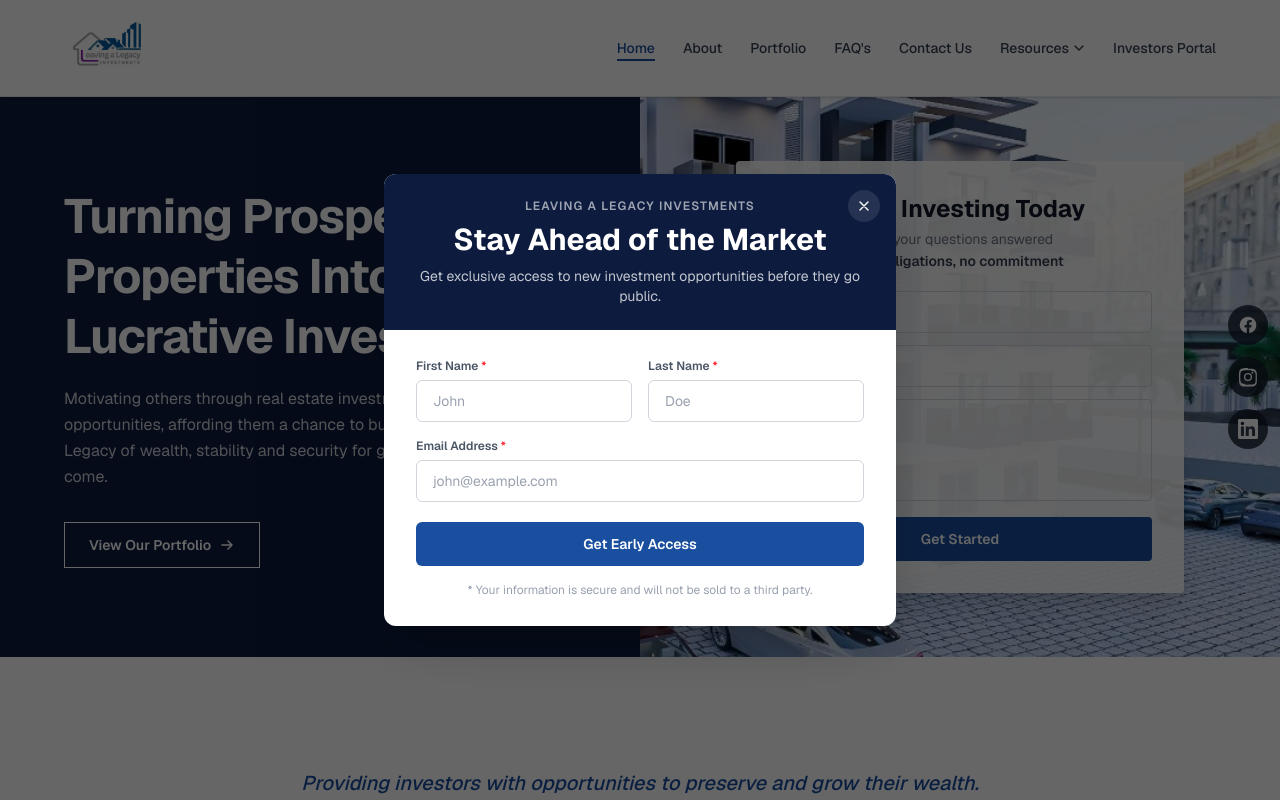
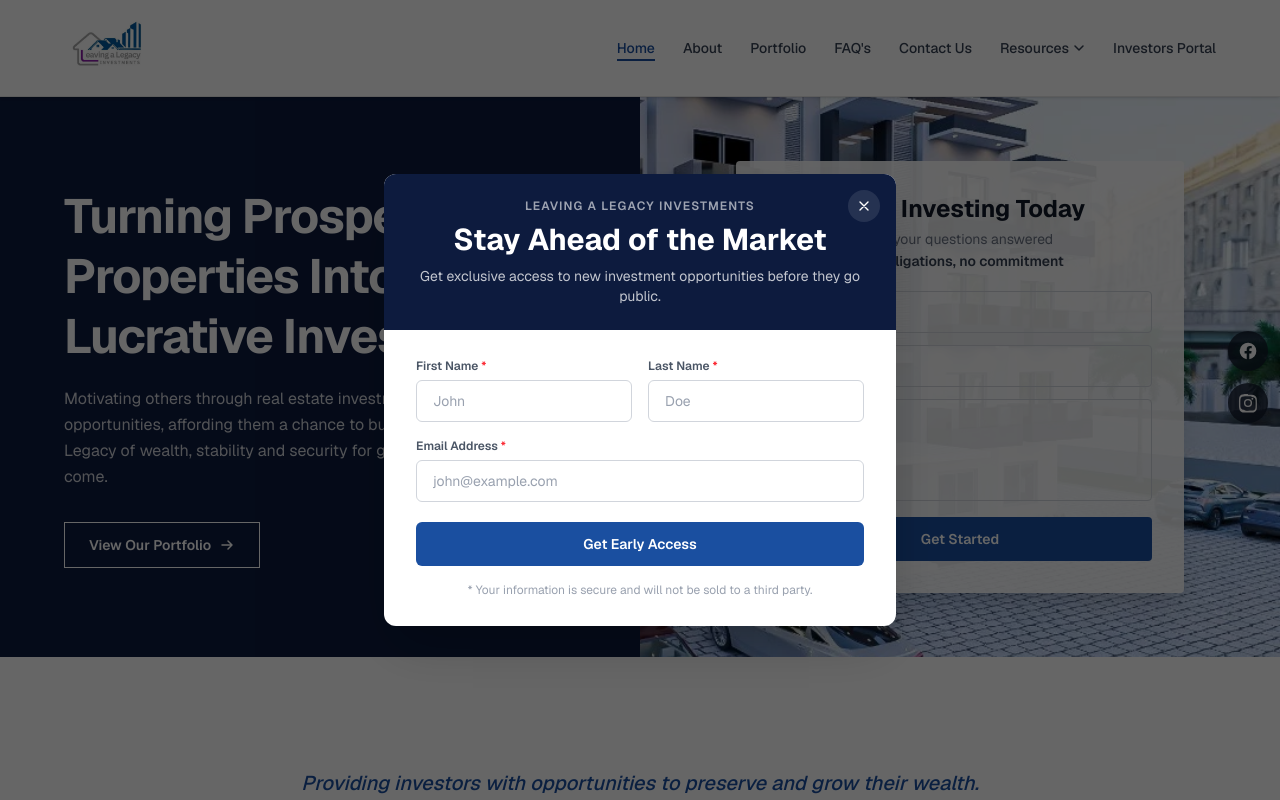
Before and after one commit to Mozisha/leaving-a-legacy-investments, a Next.js app: page / in a window 1280 px wide. Shown: the top 800 px of the page. Built offline with nearby package versions, Linux system fonts and the light colour scheme.

Commit message:
Update favicon and home page

```diff
--- a/src/app/(marketing)/page.tsx
+++ b/src/app/(marketing)/page.tsx
@@ -52,18 +52,18 @@
   );
 }
 
-function LinkedInIcon() {
-  return (
-    <svg viewBox="0 0 24 24" fill="currentColor" aria-hidden="true" className="h-5 w-5">
-      <path d="M20.447 20.452h-3.554v-5.569c0-1.328-.027-3.037-1.852-3.037-1.853 0-2.136 1.445-2.136 2.939v5.667H9.351V9h3.414v1.561h.046c.477-.9 1.637-1.85 3.37-1.85 3.601 0 4.267 2.37 4.267 5.455v6.286ZM5.337 7.433a2.062 2.062 0 0 1-2.063-2.065 2.064 2.064 0 1 1 2.063 2.065Zm1.782 13.019H3.555V9h3.564v11.452ZM22.225 0H1.771C.792 0 0 .774 0 1.729v20.542C0 23.227.792 24 1.771 24h20.451C23.2 24 24 23.227 24 22.271V1.729C24 .774 23.2 0 22.222 0h.003Z" />
-    </svg>
-  );
-}
+// function LinkedInIcon() {
+//   return (
+//     <svg viewBox="0 0 24 24" fill="currentColor" aria-hidden="true" className="h-5 w-5">
+//       <path d="M20.447 20.452h-3.554v-5.569c0-1.328-.027-3.037-1.852-3.037-1.853 0-2.136 1.445-2.136 2.939v5.667H9.351V9h3.414v1.561h.046c.477-.9 1.637-1.85 3.37-1.85 3.601 0 4.267 2.37 4.267 5.455v6.286ZM5.337 7.433a2.062 2.062 0 0 1-2.063-2.065 2.064 2.064 0 1 1 2.063 2.065Zm1.782 13.019H3.555V9h3.564v11.452ZM22.225 0H1.771C.792 0 0 .774 0 1.729v20.542C0 23.227.792 24 1.771 24h20.451C23.2 24 24 23.227 24 22.271V1.729C24 .774 23.2 0 22.222 0h.003Z" />
+//     </svg>
+//   );
+// }
 
 const socialLinks = [
   { href: siteConfig.social.facebook, label: "Facebook", Icon: FacebookIcon },
   { href: siteConfig.social.instagram, label: "Instagram", Icon: InstagramIcon },
-  { href: siteConfig.social.linkedin || "#", label: "LinkedIn", Icon: LinkedInIcon },
+  // { href: siteConfig.social.linkedin || "#", label: "LinkedIn", Icon: LinkedInIcon },
 ];
 
 export default function HomePage() {
```
Also changed, not shown: src/app/icon.png (added), 1 other file (tests, documents, lock files or other folders).
